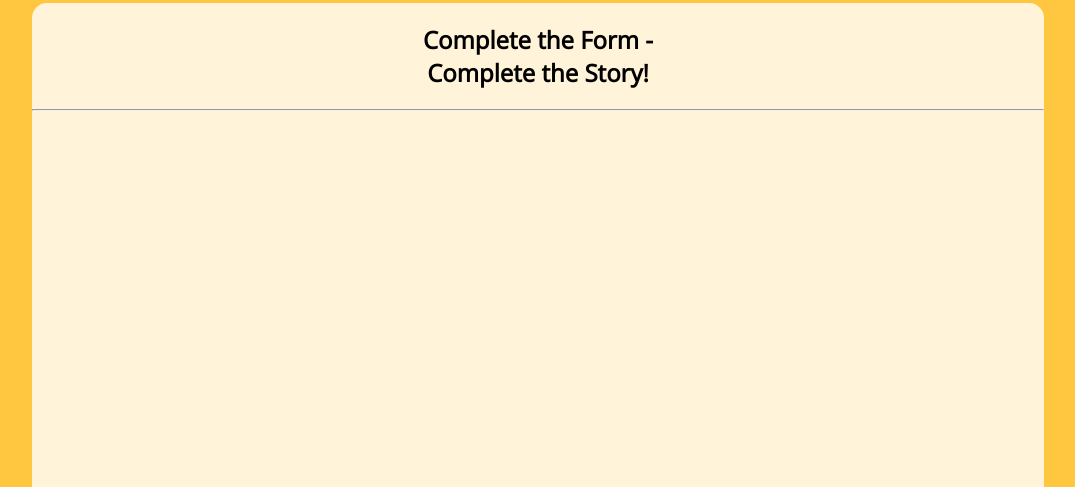
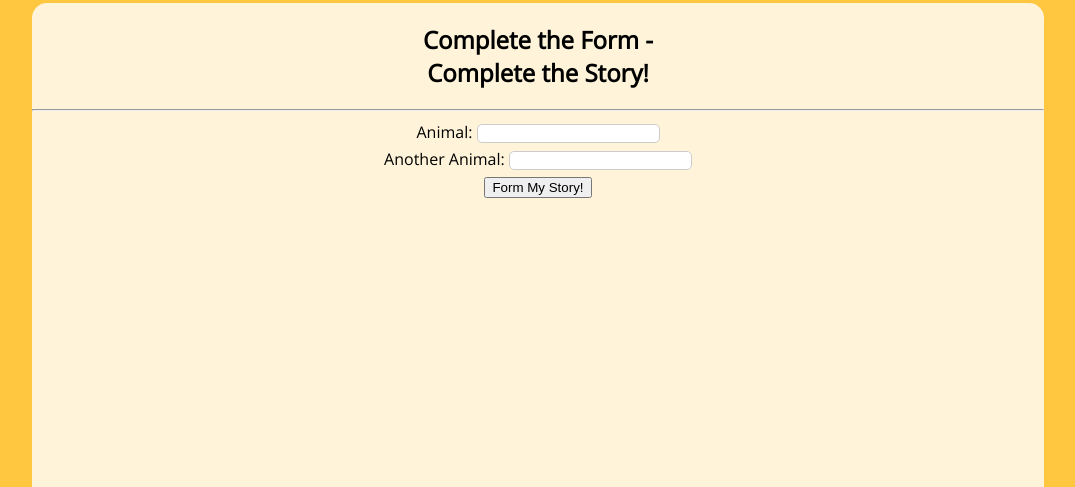
Before and after one commit to VictorOmarT/Form-a-Story, a plain HTML site: page index.html in a window 1280 px wide. Shown: the part 313-800 px from the top of the page, without its empty margins (102-1177 px from the left). Drawn offline with nearby package versions, Linux system fonts and the light colour scheme.

Commit message:
First-two-labels

```diff
--- a/index.html
+++ b/index.html
@@ -19,7 +19,15 @@
     <section id="main">
         <h1>Complete the Form -<br> Complete the Story!</h1>
         <hr>
-        <!--Add your form below:-->
+        <form action="story.html" method="GET">
+            <label for="animal-1">Animal:</label>
+            <input type="text" id="animal-1" name="animal-1" required>
+            <br>
+            <label for="animal-2">Another Animal:</label>
+            <input type="text" id="animal-2" name="animal-2"required>
+            <br>
+            <input type="submit" value="Form My Story!">
+        </form>
 
     </section>
 </body>
```
